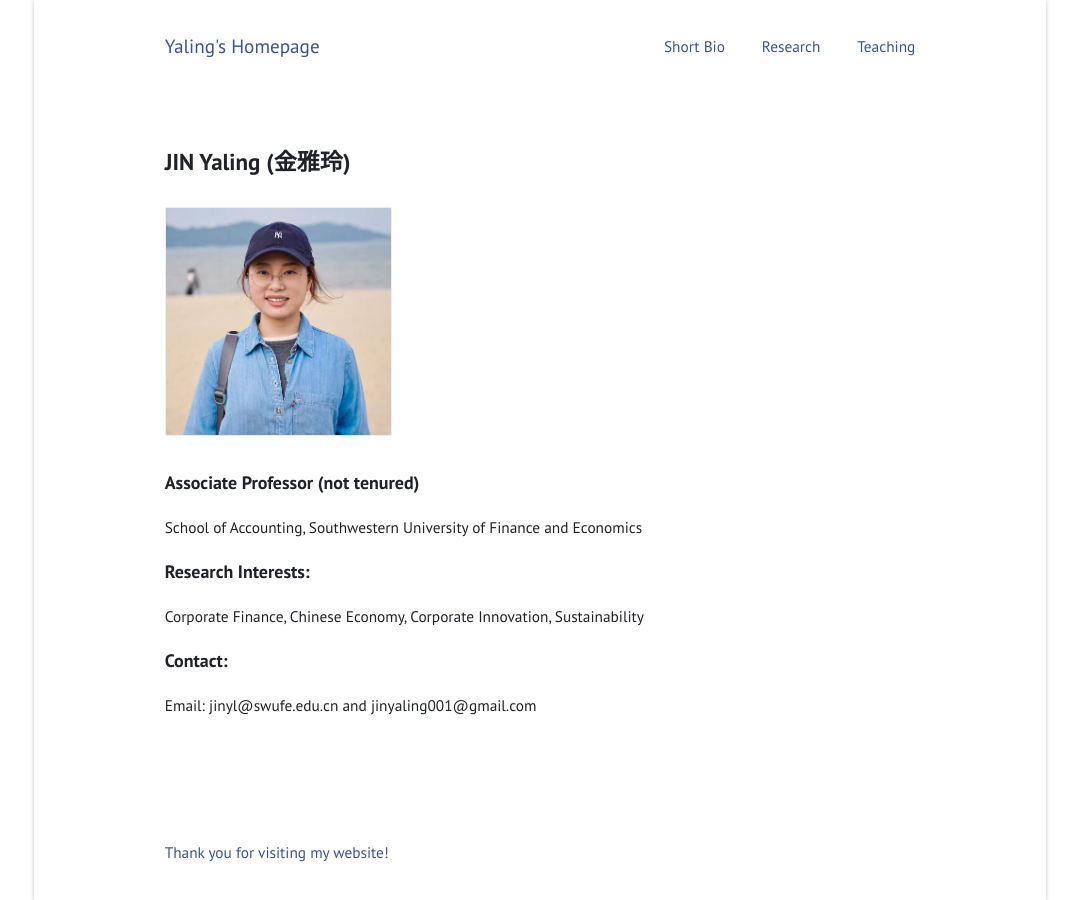
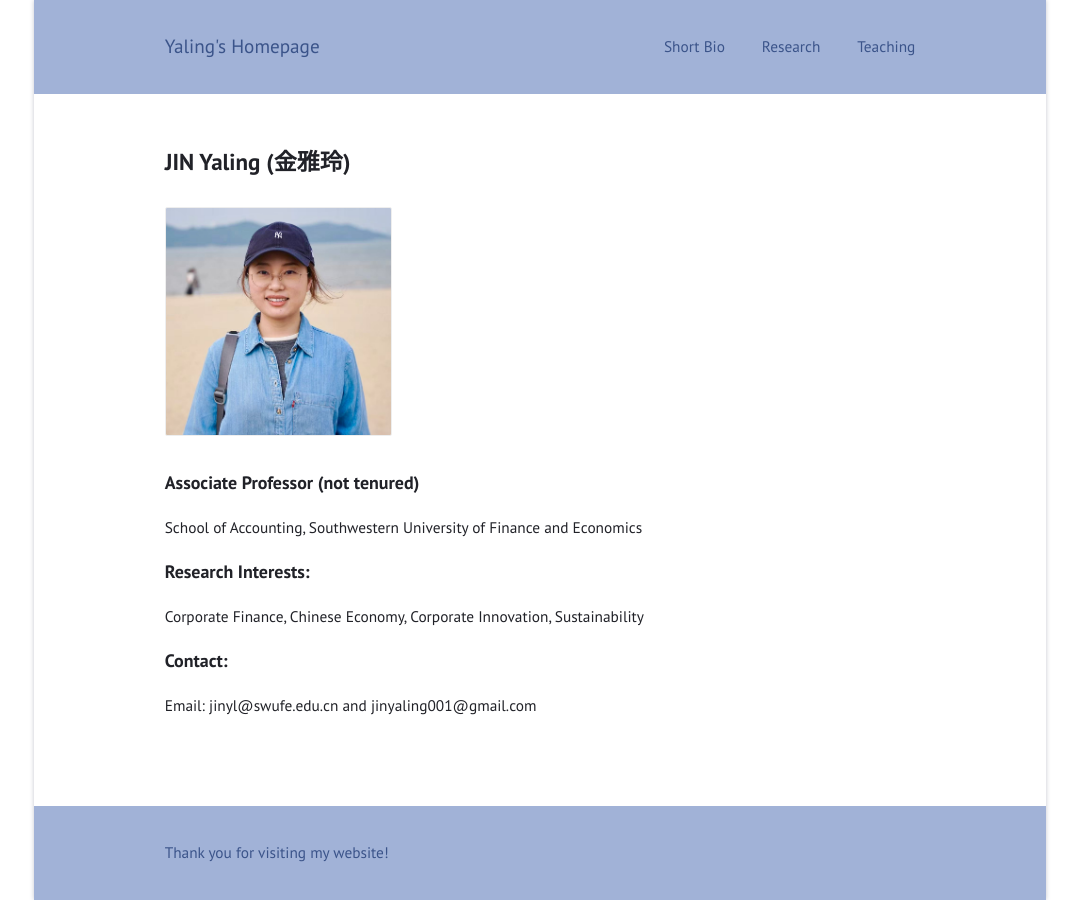
Before and after one commit to jinyaling/jinyaling.github.io, a Jekyll site: the page built from index.md, in a window 1280 px wide. Shown: the whole page, without its empty margins (100-1179 px from the left). Built offline with Jekyll 4.4.1, drawn with Linux system fonts in a browser that asks for light colours.

Commit message:
Update frame.sass

```diff
--- a/assets/css/frame.sass
+++ b/assets/css/frame.sass
@@ -30,7 +30,7 @@ body
   box-shadow: 0 0 .3em lighten($dark, 65%)
 
 body > header, body > footer
-  background: lighten($light, 5%)
+  background: lighten($blue, 35%)
   color: $blue
 
 @media (min-width: 32em)
```
